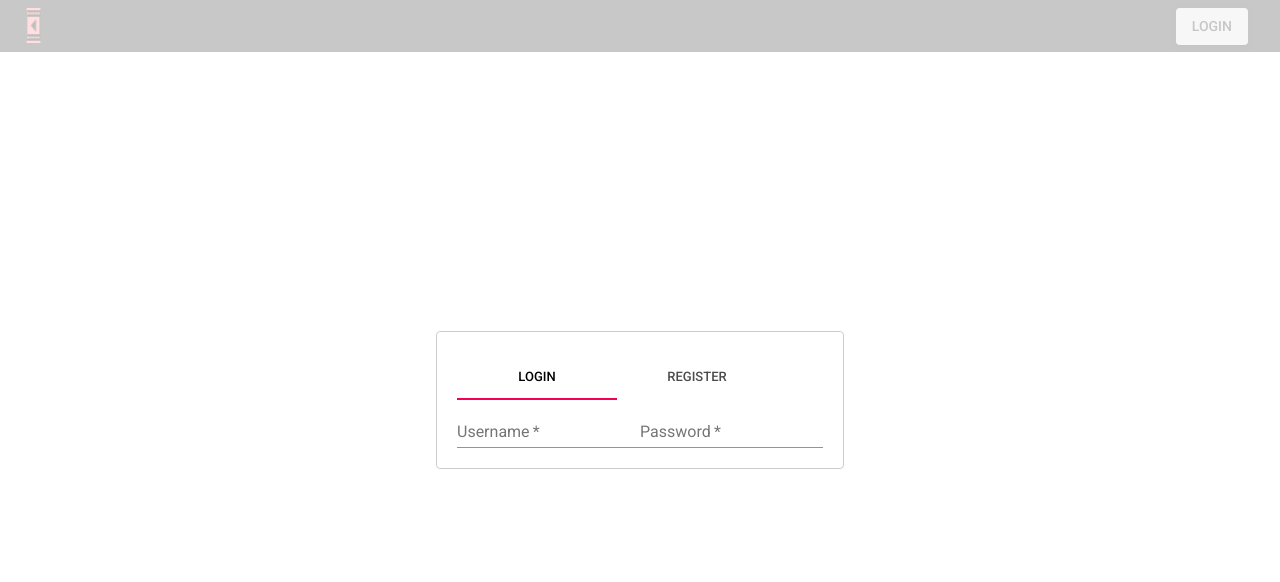
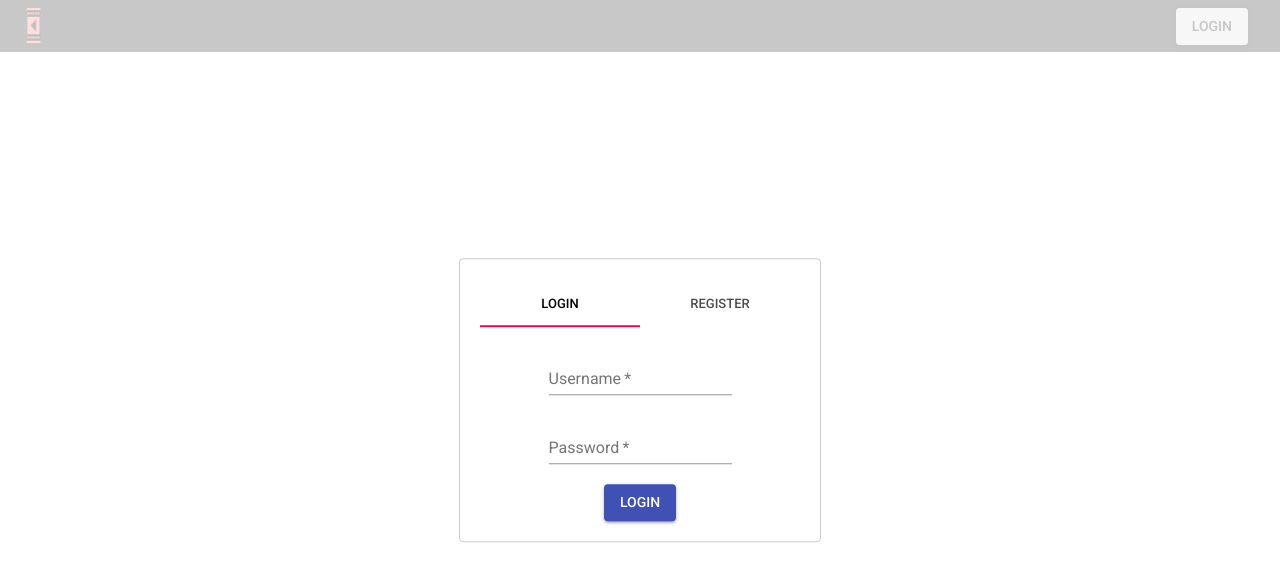
Before and after one commit to vikasj018/react-movies-app, a React app: page / in a window 1280 px wide. Both pictures are taken after a click on the button "LOGIN". Built offline with nearby package versions, Linux system fonts and the light colour scheme.

Commit message:
Styled login form and added Login button inside it

```diff
--- a/src/common/header/Header.css
+++ b/src/common/header/Header.css
@@ -17,3 +17,7 @@
 @keyframes app-logo-spin {
     from { transform: scaleX(-1); }
 }
+
+.tabs {
+    margin-bottom: 20px;
+}
--- a/src/common/header/Header.js
+++ b/src/common/header/Header.js
@@ -23,7 +23,7 @@ const customStyles = {
 
 const TabContainer = function (props) {
     return (
-        <Typography component="div" style={{ padding: 0 }}>
+        <Typography component="div" style={{ padding: 0, textAlign: 'center' }}>
             {props.children}
         </Typography>
     )
@@ -71,7 +71,7 @@ class Header extends Component {
                     style={customStyles}
 
                 >
-                    <Tabs value={this.state.value} onChange={this.tabChangeHandler}>
+                    <Tabs className="tabs" value={this.state.value} onChange={this.tabChangeHandler}>
                         <Tab label="Login" />
                         <Tab label="Register" />
                     </Tabs>
@@ -80,11 +80,13 @@ class Header extends Component {
                             <InputLabel htmlFor="username">Username</InputLabel>
                             <Input id="username" type="text" />
                         </FormControl>
-
+                        <br /><br />
                         <FormControl required>
                             <InputLabel htmlFor="password">Password</InputLabel>
                             <Input id="password" type="password" />
                         </FormControl>
+                        <br /><br />
+                        <Button variant="contained" color="primary">LOGIN</Button>
                     </TabContainer>
                 </Modal>
             </div>
```
